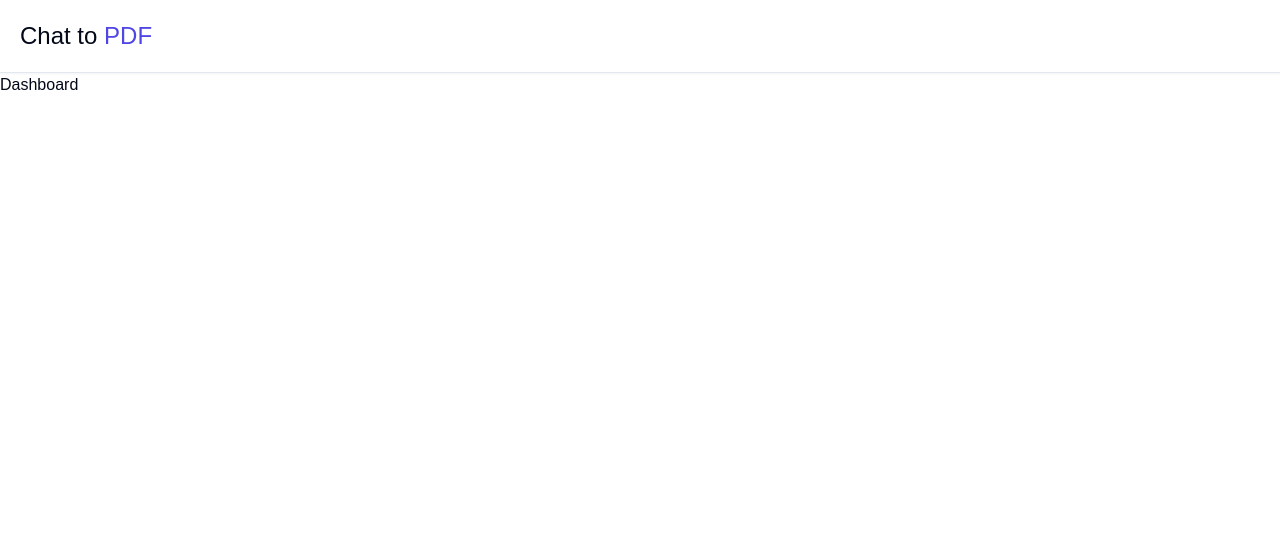
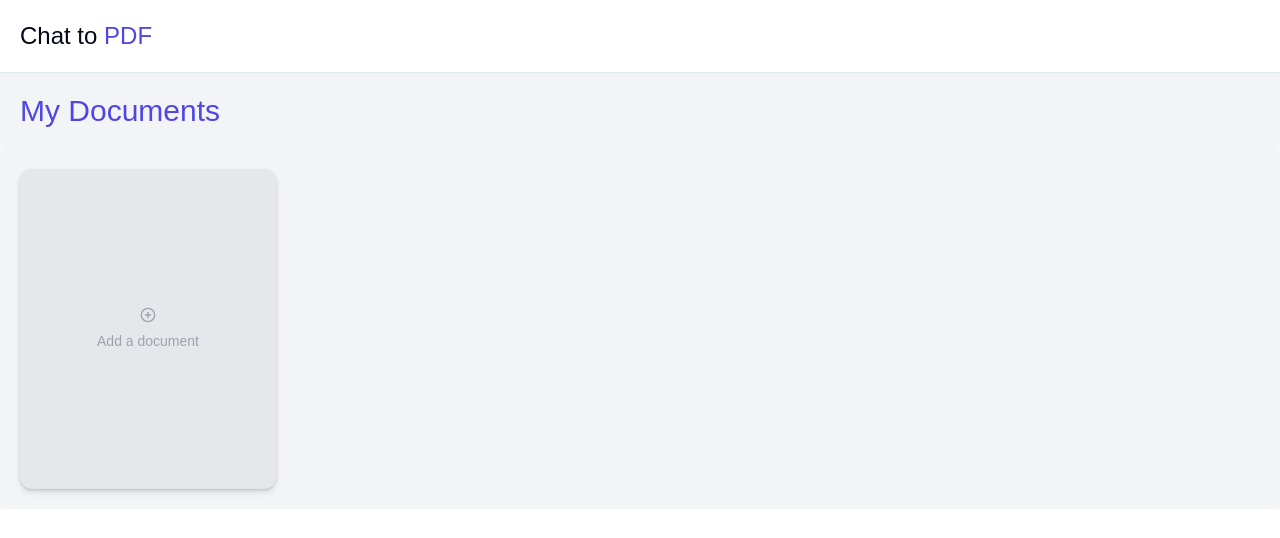
Before and after one commit to Dhirennn/ChatPdfSaas, a Next.js app in the folder chat-with-pdf/: page /dashboard in a window 1280 px wide. Shown: the top 538 px of the page. Built offline with nearby package versions, Linux system fonts and the light colour scheme; no server answers.

Commit message:
added basic UI for Dashboard

```diff
--- a/chat-with-pdf/app/dashboard/page.tsx
+++ b/chat-with-pdf/app/dashboard/page.tsx
@@ -1,6 +1,30 @@
+import Documents from "@/components/Documents"
+
+export const dynamic = 'force-dynamic'  // server-side rendered (gets latest info)
+
+
 function Dashboard() {
   return (
-    <div>Dashboard</div>
+    <div className="h-full max-w-7xl mx-auto">
+      <h1 className="text-3xl p-5 bg-gray-100 font-extralight text-indigo-600">
+
+        {/* Map through the documents */}
+
+
+
+
+
+        {/* PlaceholderDocument */}
+
+
+
+
+
+        My Documents
+      </h1>
+
+      <Documents />
+    </div>
   )
 }
 
--- /dev/null
+++ b/chat-with-pdf/components/Documents.tsx
@@ -0,0 +1,19 @@
+import React from 'react'
+import PlaceholderDocument from './PlaceholderDocument'
+
+
+function Documents() {
+  return (
+
+    <div className='flex flex-wrap p-5 bg-gray-100 justify-center lg:justify-start rounded-sm gap-5 max-w-7xl mx-auto'>
+
+      {/* Map through the documents */}
+
+      <PlaceholderDocument></PlaceholderDocument>
+
+    </div>
+
+  )
+}
+
+export default Documents
--- /dev/null
+++ b/chat-with-pdf/components/PlaceholderDocument.tsx
@@ -0,0 +1,32 @@
+'use client' // this is a client-side component because it renders on the browser (interactive component)
+import React from 'react'
+import { Button } from './ui/button'
+import { CirclePlus } from 'lucide-react'
+import { useRouter } from 'next/navigation'
+
+
+function PlaceholderDocument() {
+
+    const router = useRouter(); // allows me to send the user to different pages
+
+    // Push user to the upgrade page
+    const handleClick = () => {
+        // Check if the user is in the FREE tier and if they're over the file limit, push to upgrade page
+        router.push('/dashboard/upload')
+
+    }
+
+
+  return (
+    <Button onClick={handleClick} className='flex flex-col items-center justify-center w-64 h-80 rounded-xl bg-gray-200 drop-shadow-md text-gray-400'>
+
+        <CirclePlus className='h-16 w-16'/>
+        <p>Add a document</p>
+
+
+    </Button>
+
+)
+}
+
+export default PlaceholderDocument
```
